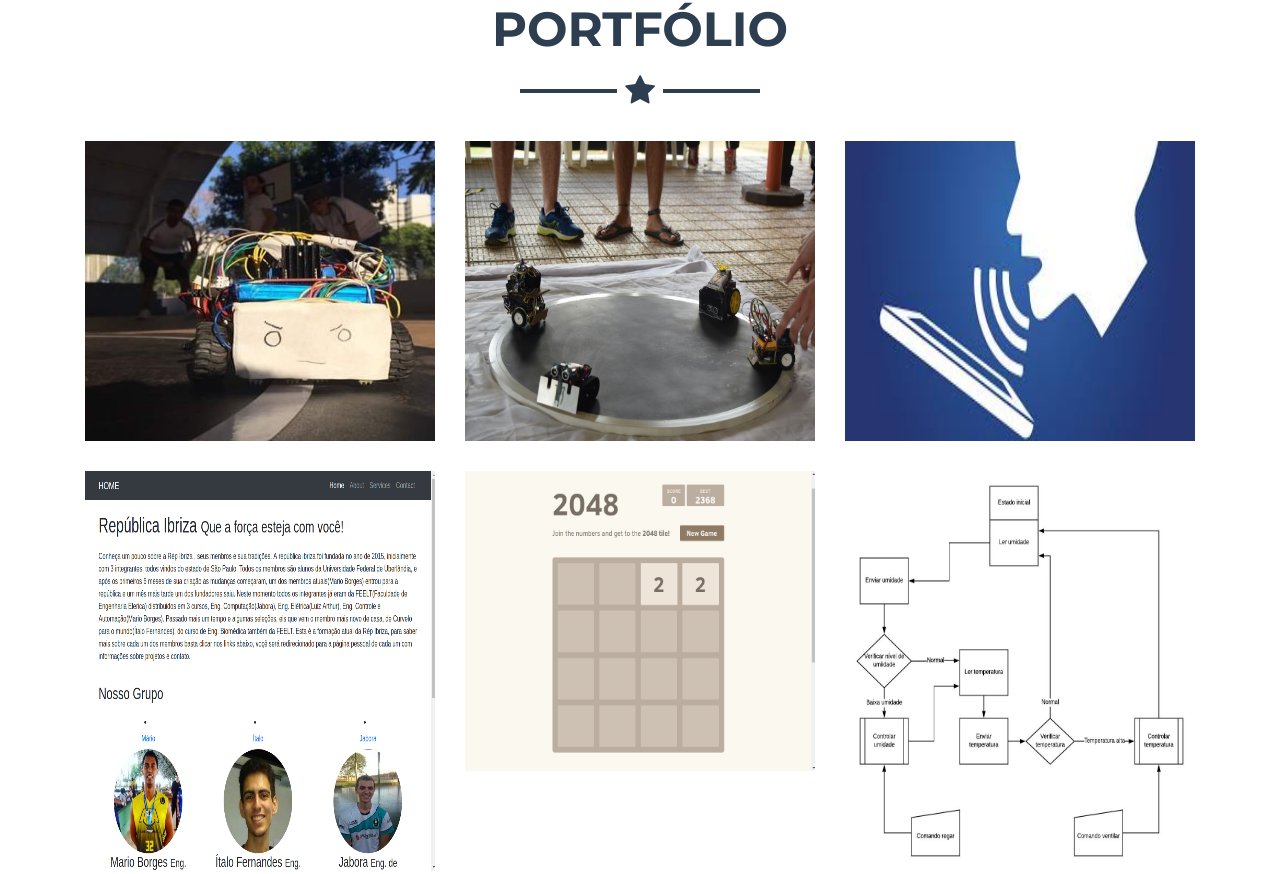
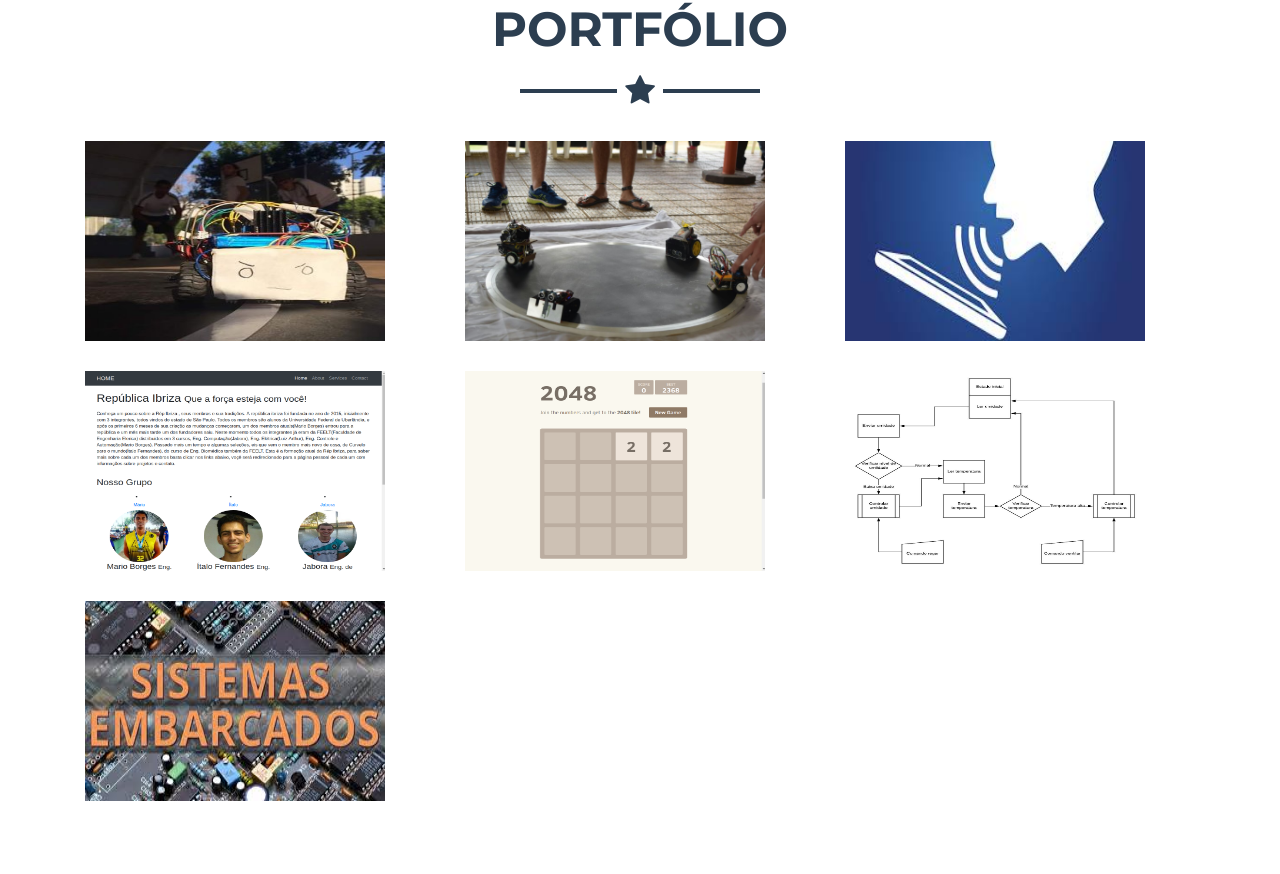
Before and after one commit to alpinista06/alpinista06.github.io, a plain HTML site: page index.html in a window 1280 px wide. Shown: the part 915-1789 px from the top of the page. Drawn offline with Linux system fonts and the light colour scheme.

Commit message:
img size

```diff
--- a/index.html
+++ b/index.html
@@ -75,7 +75,7 @@
                   <i class="fa fa-search-plus fa-3x"></i>
                 </div>
               </div>
-              <img class="img-fluid" src="img/portfolio/seguidor01.png" alt="" style="width:400px;height:300px">
+              <img class="img-fluid" src="img/portfolio/seguidor01.png" alt="" style="width:300px;height:200px">
             </a>
           </div>
           <div class="col-md-6 col-lg-4">
@@ -85,7 +85,7 @@
                   <i class="fa fa-search-plus fa-3x"></i>
                 </div>
               </div>
-              <img class="img-fluid" src="img/portfolio/sumo01.jpg" alt="" style="width:400px;height:300px">
+              <img class="img-fluid" src="img/portfolio/sumo01.jpg" alt="" style="width:300px;height:200px">
             </a>
           </div>
           <div class="col-md-6 col-lg-4">
@@ -95,7 +95,7 @@
                   <i class="fa fa-search-plus fa-3x"></i>
                 </div>
               </div>
-              <img class="img-fluid" src="img/portfolio/comando1.jpeg" alt="" style="width:400px;height:300px">
+              <img class="img-fluid" src="img/portfolio/comando1.jpeg" alt="" style="width:300px;height:200px">
             </a>
           </div>
           <div class="col-md-6 col-lg-4">
@@ -105,7 +105,7 @@
                   <i class="fa fa-search-plus fa-3x"></i>
                 </div>
               </div>
-              <img class="img-fluid" src="img/portfolio/fotosite.png" alt="" style="width:400px;height:400px">
+              <img class="img-fluid" src="img/portfolio/fotosite.png" alt="" style="width:300px;height:200px">
             </a>
           </div>
           <div class="col-md-6 col-lg-4">
@@ -115,7 +115,7 @@
                   <i class="fa fa-search-plus fa-3x"></i>
                 </div>
               </div>
-              <img class="img-fluid" src="img/portfolio/20_48.png" alt="" style="width:400px;height:300px">
+              <img class="img-fluid" src="img/portfolio/20_48.png" alt="" style="width:300px;height:200px">
             </a>
           </div>
           <div class="col-md-6 col-lg-4">
@@ -125,7 +125,7 @@
                   <i class="fa fa-search-plus fa-3x"></i>
                 </div>
               </div>
-              <img class="img-fluid" src="img/portfolio/Maquina_de_estados_Estufa_controlada.jpg" alt="" style="width:400px;height:400px">
+              <img class="img-fluid" src="img/portfolio/Maquina_de_estados_Estufa_controlada.jpg" alt="" style="width:300px;height:200px">
             </a>
           </div>
             <div class="col-md-6 col-lg-4">
@@ -135,7 +135,7 @@
                   <i class="fa fa-search-plus fa-3x"></i>
                 </div>
               </div>
-              <img class="img-fluid" src="img/materias/SEMB.jpg" alt="" style="width:400px;height:300px">
+              <img class="img-fluid" src="img/materias/SEMB.jpg" alt="" style="width:300px;height:200px">
             </a>
           </div>
         </div>
```
